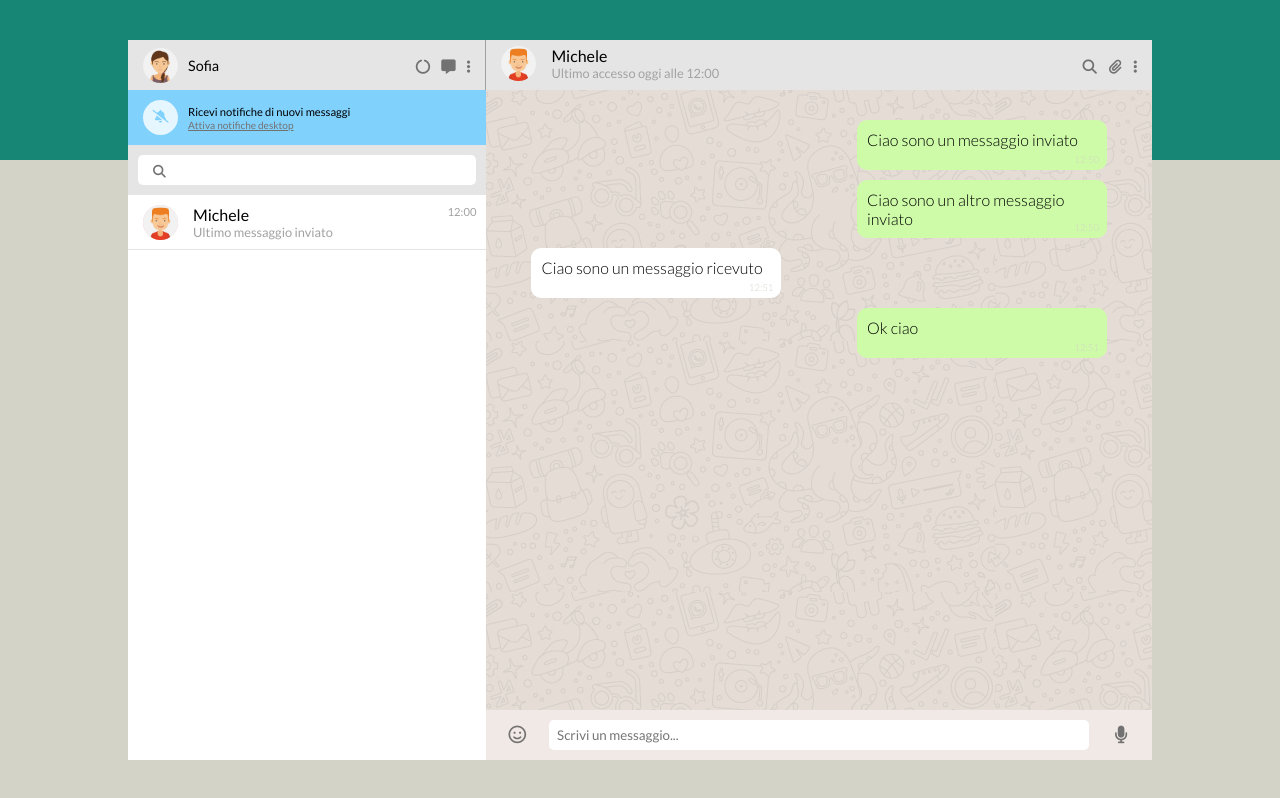
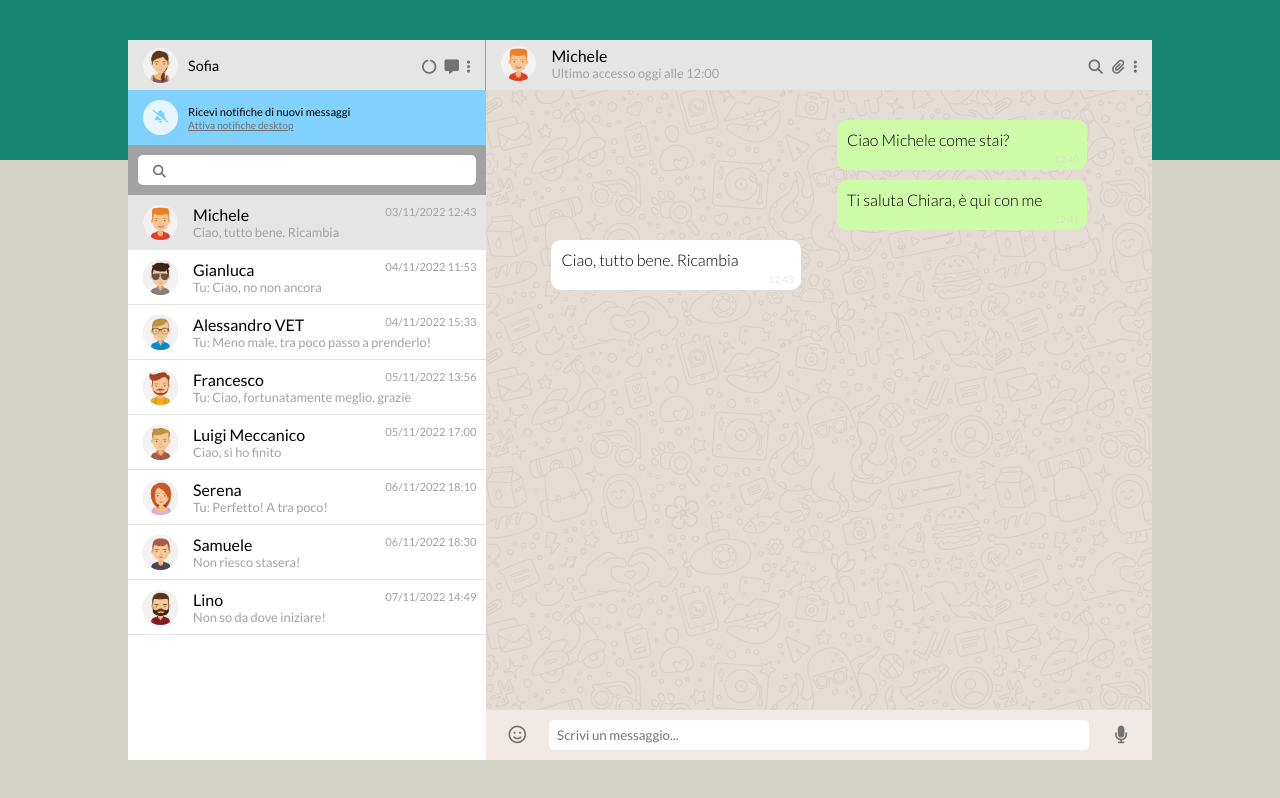
Before and after one commit to DeboraCocchi/vue-boolzapp, a plain HTML site: page MILESTONE1/index.html in a window 1280 px wide. Drawn offline with nearby package versions, Linux system fonts and the light colour scheme.

Commit message:
[end]milestone1-completed

```diff
--- a/MILESTONE1/css/style.css
+++ b/MILESTONE1/css/style.css
@@ -118,6 +118,7 @@ main{
   align-items: center;
   justify-content: center;
   padding:10px;
+  background-color: var(--mygrey);
 }
 
 .search-field span{
@@ -215,7 +216,7 @@ li .circle{
 
 .center-chat-bg{
   height: calc(100% - 100px);
-  padding:25px 45px 0;
+  padding:25px 65px 0;
   overflow-y: auto;
   background-image: url('../img/mine.jpg');
   background-repeat: repeat;
--- a/MILESTONE1/index.html
+++ b/MILESTONE1/index.html
@@ -8,6 +8,7 @@
   <link rel="preconnect" href="https://fonts.googleapis.com">
   <link rel="preconnect" href="https://fonts.gstatic.com" crossorigin>
   <link href="https://fonts.googleapis.com/css2?family=Lato:ital,wght@0,100;0,300;0,400;0,700;0,900;1,300;1,400;1,700;1,900&display=swap" rel="stylesheet">
+  <script src="https://unpkg.com/vue@3"></script>
   <link rel="stylesheet" href="css/style.css">
   <title>BoolzApp</title>
 </head>
@@ -44,29 +45,30 @@
         </div>
         <ul class="my-contacts">
 
-          <li class="contact">
+          <li class="contact" v-for="(contact, index) in contacts" :class="{'active': contact.visible}">
             <div class="circle">
-              <img src="img/avatar_1.jpg" alt="">
+              <img :src="'img/avatar'+ contact.avatar +'.jpg'" alt="">
             </div>
             <div class="contact-info">
-              <h4 class="contact-name">Michele</h4>
-              <p class="last-msg">Ultimo messaggio inviato</p>
+              <h4 class="contact-name">{{contact.name}}</h4>
+              <p class="last-msg" v-if="contact.messages[contact.messages.length-1].status ==='received'">{{contact.messages[contact.messages.length-1].message}}</p>
+              <p class="last-msg" v-else>Tu: {{contact.messages[contact.messages.length-1].message}}</p>
             </div>
-            <span class="time">12:00</span>
+            <span class="time">{{contact.messages[contact.messages.length-1].date}}   {{contact.messages[contact.messages.length-1].hour}}</span>
           </li>
         </ul>
       </div>
 
 
-      <div class="chat-col">
+      <div class="chat-col" v-for="(contact, index) in contacts" v-show="contact.visible">
         <div class="top-chat-row">
           <div class="left-stuff">
             <div class="circle">
-              <img src="img/avatar_1.jpg" alt="">
+              <img v-show="contact.visible" :src="'img/avatar'+ contact.avatar +'.jpg'" alt="contact.name">
             </div>
             <div class="contact-info">
-              <h4 class="contact-name">Michele</h4>
-              <p class="last-access">Ultimo accesso oggi alle 12:00</p>
+              <h4 class="contact-name">{{contact.name}}</h4>
+              <p class="last-access">Ultimo accesso {{contact.lastAccess}}</p>
             </div>
           </div>
           <div class="right-stuff">
@@ -75,18 +77,10 @@
             <i class="fa-solid fa-ellipsis-vertical"></i>
           </div>
         </div>
-        <div class="center-chat-bg">
-          <div class="message sent">Ciao sono un messaggio inviato
-            <span class="msg-hour">12:50</span>
-          </div>
-          <div class="message sent">Ciao sono un altro messaggio inviato
-            <span class="msg-hour">12:50</span>
-          </div>
-          <div class="message received">Ciao sono un messaggio ricevuto
-            <span class="msg-hour">12:51</span>
-          </div>
-          <div class="message sent">Ok ciao
-            <span class="msg-hour">12:51</span>
+
+        <div class="center-chat-bg" v-show="contact.visible">
+          <div v-for="message in contact.messages" class="message" :class="{'sent':message.status==='sent', 'received':message.status==='received'}">{{message.message}}
+            <span class="msg-hour">{{message.hour}}</span>
           </div>
         </div>
         <div class="bottom-chat-row">
--- a/MILESTONE1/js/script.js
+++ b/MILESTONE1/js/script.js
@@ -0,0 +1,215 @@
+const {createApp} = Vue;
+
+createApp ({
+  data(){
+    return{
+      contacts:[
+        {
+          name: 'Michele',
+          avatar: '_1',
+          visible: true,
+          lastAccess : 'oggi alle 12:00',
+          messages:[
+            {
+              date:'03/11/2022',
+              hour: '12:40',
+              message:'Ciao Michele come stai?',
+              status:'sent'
+            },
+            {
+              date:'03/11/2022',
+              hour: '12:41',
+              message:'Ti saluta Chiara, è qui con me',
+              status:'sent'
+            },
+            {
+              date:'03/11/2022',
+              hour: '12:43',
+              message:'Ciao, tutto bene. Ricambia',
+              status:'received'
+            },
+          ]
+        },
+        {
+          name: 'Gianluca',
+          avatar: '_2',
+          visible: false,
+          lastAccess : 'oggi alle 16:00',
+          messages:[
+            {
+              date:'04/11/2022',
+              hour: '11:20',
+              message:'Ciao tutto bene?',
+              status:'received'
+            },
+            {
+              date:'04/11/2022',
+              hour: '11:20',
+              message:'Hai già finito il progetto in Vuejs?',
+              status:'received'
+            },
+            {
+              date:'04/11/2022',
+              hour: '11:53',
+              message:'Ciao, no non ancora',
+              status:'sent'
+            }
+          ]
+        },
+        {
+          name: 'Alessandro VET',
+          avatar: '_3',
+          visible: false,
+          lastAccess : 'ieri alle 11:00',
+          messages:[
+            {
+              date:'04/11/2022',
+              hour:'15:20',
+              message:'Alessandro sei riuscito a visitare Paco?',
+              status:'sent'
+            },
+            {
+              date:'04/11/2022',
+              hour: '15:30',
+              message:'Ciao Sofia, sì l\'ho visitato e ora sta meglio',
+              status:'received'
+            },
+            {
+              date:'04/11/2022',
+              hour: '15:33',
+              message:'Meno male, tra poco passo a prenderlo!',
+              status:'sent'
+            }
+          ]
+        },
+        {
+          name: 'Francesco',
+          avatar: '_4',
+          visible: false,
+          lastAccess : 'oggi alle 17:00',
+          messages:[
+            {
+              date:'05/11/2022',
+              hour: '13:20',
+              message:'Ciao Sofia come stai?',
+              status:'received'
+            },
+            {
+              date:'05/11/2022',
+              hour: '13:23',
+              message:'Come sta Paco?',
+              status:'received'
+            },
+            {
+              date:'05/11/2022',
+              hour: '13:56',
+              message:'Ciao, fortunatamente meglio, grazie',
+              status:'sent'
+            }
+          ]
+        },
+        {
+          name: 'Luigi Meccanico',
+          avatar: '_5',
+          visible: false,
+          lastAccess : 'ieri alle 08:00',
+          messages:[
+            {
+              date:'05/11/2022',
+              hour: '16:20',
+              message:'Ciao Luigi, la macchina è pronta?',
+              status:'received'
+            },
+            {
+              date:'05/11/2022',
+              hour: '17:00',
+              message:'Ciao, sì ho finito',
+              status:'received'
+            }
+          ]
+        },
+        {
+          name: 'Serena',
+          avatar: '_6',
+          visible: false,
+          lastAccess : 'oggi alle 09:18',
+          messages:[
+            {
+              date:'06/11/2022',
+              hour: '16:20',
+              message:'Ciao, ci troviamo per una bevuta stasera verso le 19?',
+              status:'sent'
+            },
+            {
+              date:'06/11/2022',
+              hour: '17:45',
+              message:'Ciao, sì certo. Ci troviamo allo Zibaldone?',
+              status:'received'
+            },
+            {
+              date:'06/11/2022',
+              hour: '18:10',
+              message:'Perfetto! A tra poco!',
+              status:'sent'
+            },
+          ]
+        },
+        {
+          name: 'Samuele',
+          avatar: '_7',
+          visible: false,
+          lastAccess : 'domenica alle 20:12',
+          messages:[
+            {
+              date:'06/11/2022',
+              hour: '19:40',
+              message:'Ciao Samu ci sei per un aperitivo stasera?',
+              status:'sent'
+            },
+            {
+              date:'06/11/2022',
+              hour: '17:40',
+              message:'Siamo io e Serena',
+              status:'sent'
+            },
+            {
+              date:'06/11/2022',
+              hour: '18:30',
+              message:'Non riesco stasera!',
+              status:'received'
+            },
+          ]
+        },
+        {
+          name: 'Lino',
+          avatar: '_8',
+          visible: false,
+          lastAccess : 'oggi alle 15:46',
+          messages:[
+            {
+              date:'07/11/2022',
+              hour: '14:40',
+              message:'Ciao Lino',
+              status:'sent'
+            },
+            {
+              date:'07/11/2022',
+              hour: '14:42',
+              message:'Cosa ne dici dell\'esercizio di oggi?',
+              status:'sent'
+            },
+            {
+              date:'07/11/2022',
+              hour: '14:49',
+              message:'Non so da dove iniziare!',
+              status:'received'
+            },
+          ]
+        },
+      ]
+    }
+  },
+  methods:{
+
+  }
+}).mount('#app')
```
Also changed, not shown: 2 other files.
